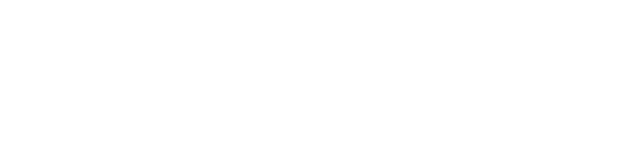
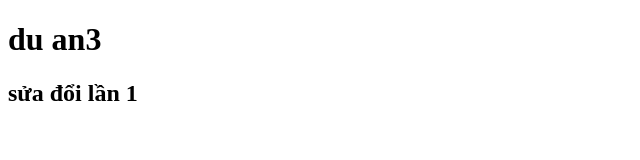
Before and after one commit to Chienhoccode/duan3, a plain HTML site: page index.html in a window 1280 px wide. Shown: the whole page, without its empty margins (0-640 px from the left). Drawn offline with Linux system fonts and the light colour scheme.

Commit message:
sửa đổi lần 1

```diff
--- a/index.html
+++ b/index.html
@@ -5,5 +5,8 @@
     <meta name="viewport" content="width=device-width, initial-scale=1.0" />
     <title>duan3</title>
   </head>
-  <body></body>
+  <body>
+    <h1>du an3</h1>
+    <h2>sửa đổi lần 1</h2>
+  </body>
 </html>
```
